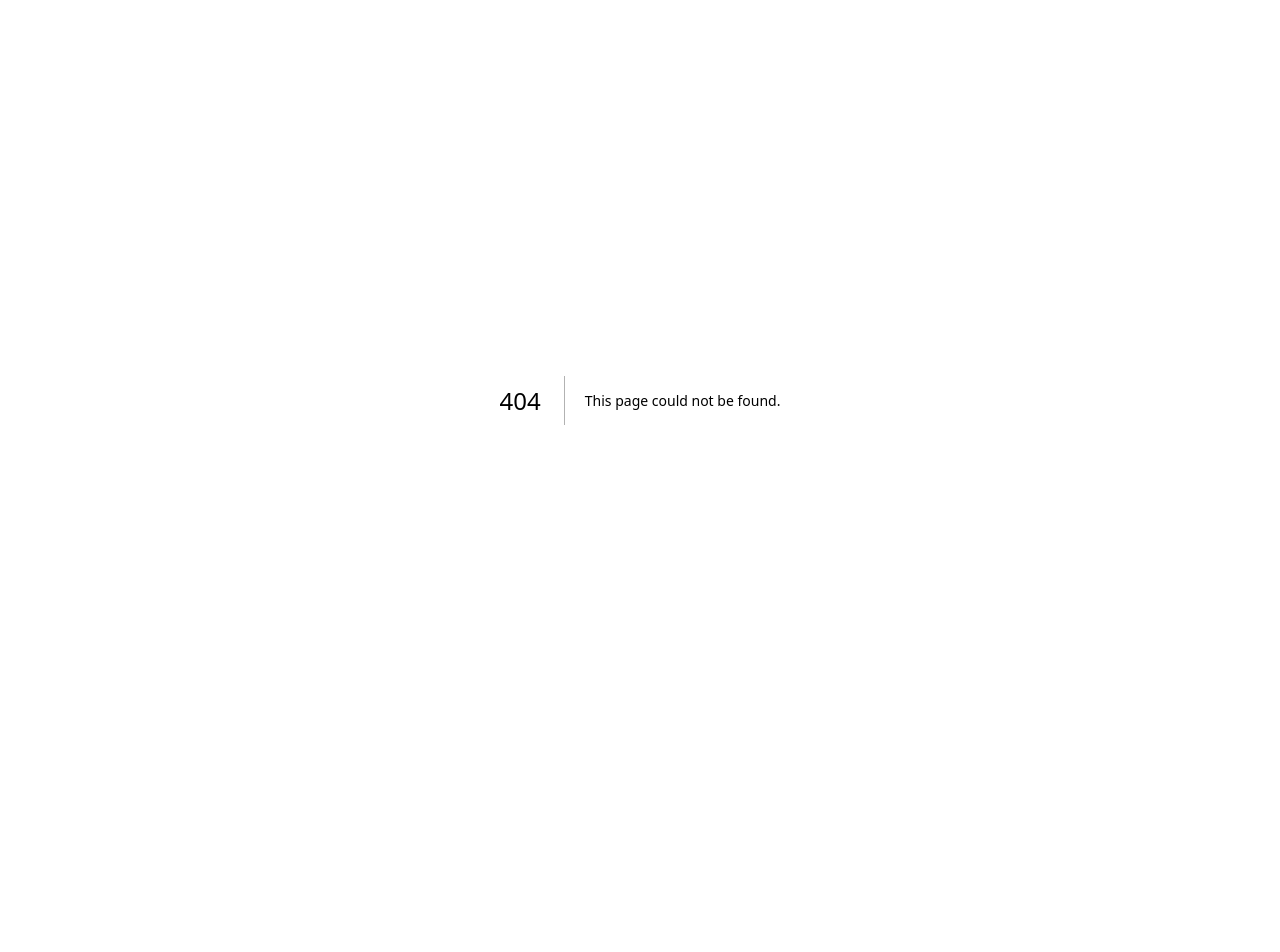
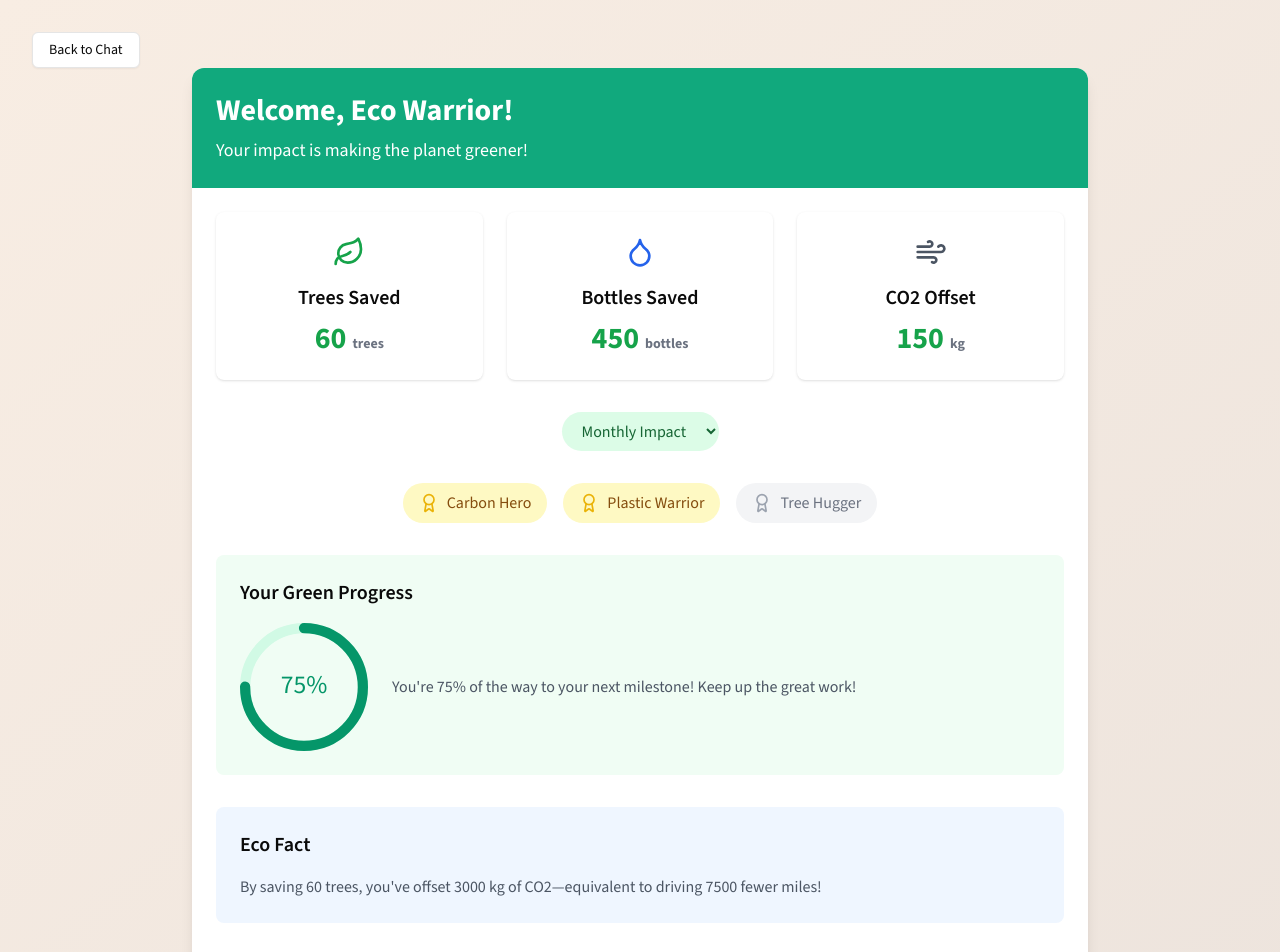
Before and after one commit to jhinericusername/verdellm, a Next.js app in the folder verde/: page /profile in a window 1280 px wide. Before the commit this address had no page. Shown: the top 952 px of the page. Before the commit the page ends 800 px from the top, so only its background shows below. Built offline with nearby package versions, Linux system fonts and the light colour scheme.

Commit message:
user profile ripple effect

```diff
--- a/verde/src/app/page.tsx
+++ b/verde/src/app/page.tsx
@@ -7,6 +7,7 @@ import { Card, CardContent } from "@/components/ui/card"
 import { Paperclip, Send, User, Plus, Settings, Zap, Leaf, ExternalLink, Earth, Apple, ChartNoAxesCombined} from 'lucide-react'
 import VerdeLogo from "@/lib/images/verdelogo.png"
 import GPTLogo from "@/lib/images/ChatGPT-Logo.png"
+import Link from 'next/link'
 import {
   Dialog,
   DialogContent,
@@ -147,14 +148,25 @@ export default function Component() {
         {/* Main Chat Area */}
         <div className="flex-1 flex flex-col">
           {/* Header */}
-        <header >
-          <div className="container mx-auto px-4 py-4 flex justify-center items-center">
-            <div className="flex items-center space-x-2">
-              <img src={VerdeLogo.src} alt="verde logo" className='h-8 w-8' />
-              <span className="text-2xl font-bold text-customgreen">verde</span>
+          <header>
+            <div className="container mx-auto px-4 py-4 relative">
+              <div className="absolute right-4">
+                <Button variant="outline" className="bg-white">
+                  <Link
+                    href="/profile"
+                  >
+                    View My Profile
+                  </Link>
+                </Button>
+              </div>
+              <div className="flex justify-center items-center">
+                <div className="flex items-center space-x-2">
+                  <img src={VerdeLogo.src} alt="verde logo" className='h-8 w-8' />
+                  <span className="text-2xl font-bold text-customgreen">verde</span>
+                </div>
+              </div>
             </div>
-          </div>
-        </header>
+          </header>
           {/* Chat Messages */}
           <div className="flex-1 p-4 overflow-y-auto">
             {messages.map((msg) => (
@@ -248,7 +260,7 @@ export default function Component() {
                 placeholder="Type your message here..."
                 value={message}
                 onChange={(e) => setMessage(e.target.value)}
-                className="flex-1"
+                className="flex-1 bg-white"
               />
               <Button type="submit" size="icon">
                 <Send className="h-5 w-5" aria-hidden="true" />
--- /dev/null
+++ b/verde/src/app/profile/page.tsx
@@ -0,0 +1,182 @@
+'use client'
+import React, { useState } from 'react'
+import { motion } from 'framer-motion'
+import { CircularProgressbar, buildStyles } from 'react-circular-progressbar'
+import 'react-circular-progressbar/dist/styles.css'
+import { Leaf, Droplet, Wind, Award, Share2, Download, ChevronDown } from 'lucide-react'
+import { Button } from '@/components/ui/button'
+import Link from 'next/link'
+
+export default function Profile() {
+  const [timeframe, setTimeframe] = useState<'daily' | 'monthly' | 'lifetime'>('monthly')
+  const [showShareOptions, setShowShareOptions] = useState(false)
+
+  const impactData = {
+    daily: { trees: 2, bottles: 15, co2: 5 },
+    monthly: { trees: 60, bottles: 450, co2: 150 },
+    lifetime: { trees: 720, bottles: 5400, co2: 1800 }
+  }
+
+  const currentImpact = impactData[timeframe]
+
+  const badges = [
+    { name: 'Carbon Hero', achieved: true },
+    { name: 'Plastic Warrior', achieved: true },
+    { name: 'Tree Hugger', achieved: false }
+  ]
+
+  return (
+    <div className="min-h-screen bg-gradient-to-br from-maincolor to-sidebarcolor p-8">
+        <Button variant="outline" className="bg-white">
+            <Link
+             href="/"
+            >
+            Back to Chat
+            </Link>
+        </Button>
+
+      <div className="max-w-4xl mx-auto bg-white rounded-xl shadow-lg overflow-hidden">
+        <header className="bg-customgreen text-white p-6">
+          <h1 className="text-3xl font-bold">Welcome, Eco Warrior!</h1>
+          <p className="text-lg mt-2">Your impact is making the planet greener!</p>
+        </header>
+
+        <main className="p-6">
+          <div className="grid grid-cols-1 md:grid-cols-3 gap-6 mb-8">
+            <ImpactCard
+              icon={<Leaf className="w-8 h-8 text-green-600" />}
+              title="Trees Saved"
+              value={currentImpact.trees}
+              unit="trees"
+            />
+            <ImpactCard
+              icon={<Droplet className="w-8 h-8 text-blue-600" />}
+              title="Bottles Saved"
+              value={currentImpact.bottles}
+              unit="bottles"
+            />
+            <ImpactCard
+              icon={<Wind className="w-8 h-8 text-gray-600" />}
+              title="CO2 Offset"
+              value={currentImpact.co2}
+              unit="kg"
+            />
+          </div>
+
+          <div className="flex justify-center mb-8">
+            <select
+              value={timeframe}
+              onChange={(e) => setTimeframe(e.target.value as 'daily' | 'monthly' | 'lifetime')}
+              className="bg-green-100 text-green-800 rounded-full px-4 py-2 focus:outline-none focus:ring-2 focus:ring-green-500"
+            >
+              <option value="daily">Daily Impact</option>
+              <option value="monthly">Monthly Impact</option>
+              <option value="lifetime">Lifetime Impact</option>
+            </select>
+          </div>
+
+          <div className="flex flex-wrap justify-center gap-4 mb-8">
+            {badges.map((badge) => (
+              <Badge key={badge.name} name={badge.name} achieved={badge.achieved} />
+            ))}
+          </div>
+
+          <div className="bg-green-50 rounded-lg p-6 mb-8">
+            <h2 className="text-xl font-semibold mb-4">Your Green Progress</h2>
+            <div className="flex items-center">
+              <div className="w-32 h-32">
+                <CircularProgressbar
+                  value={75}
+                  text="75%"
+                  styles={buildStyles({
+                    textColor: '#059669',
+                    pathColor: '#059669',
+                    trailColor: '#D1FAE5'
+                  })}
+                />
+              </div>
+              <p className="ml-6 text-gray-600">
+                You're 75% of the way to your next milestone! Keep up the great work!
+              </p>
+            </div>
+          </div>
+
+          <div className="bg-blue-50 rounded-lg p-6 mb-8">
+            <h2 className="text-xl font-semibold mb-4">Eco Fact</h2>
+            <p className="text-gray-600">
+              By saving {currentImpact.trees} trees, you've offset {currentImpact.co2 * 20} kg of CO2—equivalent to
+              driving {(currentImpact.co2 * 20 * 2.5).toFixed(0)} fewer miles!
+            </p>
+          </div>
+
+          <div className="flex justify-center gap-4">
+            <button
+              onClick={() => setShowShareOptions(!showShareOptions)}
+              className="bg-green-600 text-white px-4 py-2 rounded-full flex items-center hover:bg-green-700 transition-colors"
+            >
+              <Share2 className="w-5 h-5 mr-2" />
+              Share Your Impact
+            </button>
+            <button className="bg-blue-600 text-white px-4 py-2 rounded-full flex items-center hover:bg-blue-700 transition-colors">
+              <Download className="w-5 h-5 mr-2" />
+              Download Report
+            </button>
+          </div>
+
+          {showShareOptions && (
+            <motion.div
+              initial={{ opacity: 0, y: -20 }}
+              animate={{ opacity: 1, y: 0 }}
+              exit={{ opacity: 0, y: -20 }}
+              className="mt-4 p-4 bg-gray-100 rounded-lg"
+            >
+              <h3 className="font-semibold mb-2">Share on:</h3>
+              <div className="flex gap-2">
+                <button className="bg-blue-500 text-white px-3 py-1 rounded">Twitter</button>
+                <button className="bg-blue-700 text-white px-3 py-1 rounded">Facebook</button>
+                <button className="bg-green-600 text-white px-3 py-1 rounded">WhatsApp</button>
+              </div>
+            </motion.div>
+          )}
+        </main>
+      </div>
+    </div>
+  )
+}
+
+interface ImpactCardProps{
+        icon: React.ReactNode;
+        title: string;
+        value: number;
+        unit: string;
+    }
+
+function ImpactCard({ icon, title, value, unit }: ImpactCardProps) {
+  return (
+    <div className="bg-white rounded-lg shadow p-6 flex flex-col items-center">
+      {icon}
+      <h2 className="text-xl font-semibold mt-4 mb-2">{title}</h2>
+      <p className="text-3xl font-bold text-green-600">
+        {value} <span className="text-sm text-gray-500">{unit}</span>
+      </p>
+    </div>
+  )
+}
+
+interface BadgeProps{
+    name: string;
+    achieved: boolean;
+}
+
+function Badge({ name, achieved }: BadgeProps) {
+  return (
+    <div
+      className={`flex items-center ${
+        achieved ? 'bg-yellow-100 text-yellow-800' : 'bg-gray-100 text-gray-500'
+      } rounded-full px-4 py-2`}
+    >
+      <Award className={`w-5 h-5 mr-2 ${achieved ? 'text-yellow-500' : 'text-gray-400'}`} />
+      <span className="font-medium">{name}</span>
+    </div>
+  )
+}
--- a/verde/tailwind.config.ts
+++ b/verde/tailwind.config.ts
@@ -1,3 +1,4 @@
+import { Sidebar } from "lucide-react";
 import type { Config } from "tailwindcss";
 
 const config: Config = {
@@ -10,8 +11,10 @@ const config: Config = {
   theme: {
   	extend: {
   		colors: {
-			maincolor: '#fffaeeff',
-			sidebarcolor: '#fff9ebff',
+			// maincolor: '#fffaeeff',
+			maincolor: '#F8EDE3',
+			// sidebarcolor: '#fff9ebff',
+			sidebarcolor: '#ede4dd',
 			customgreen: "#11a97d",
   			background: 'hsl(var(--background))',
   			foreground: 'hsl(var(--foreground))',
```
